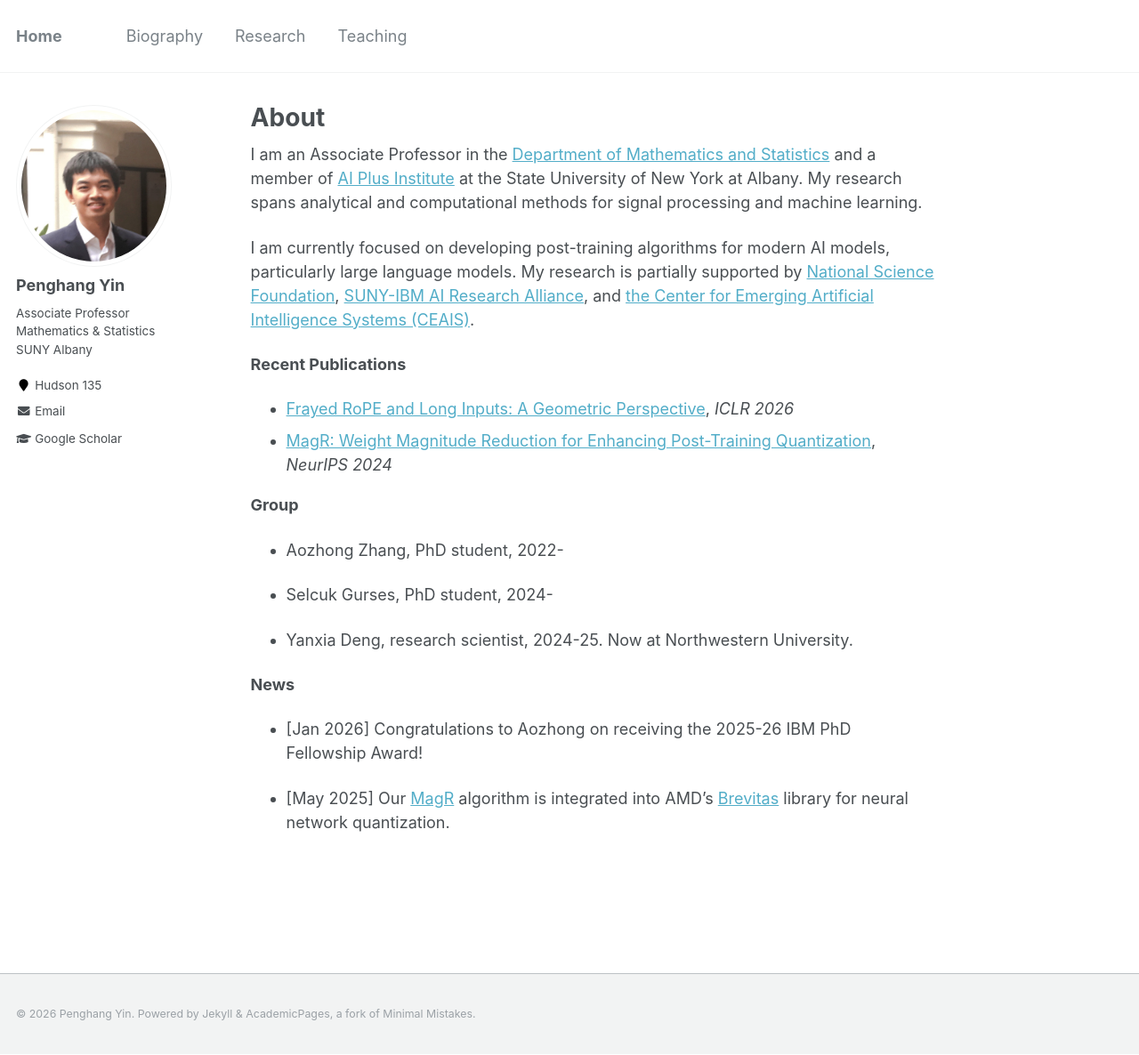
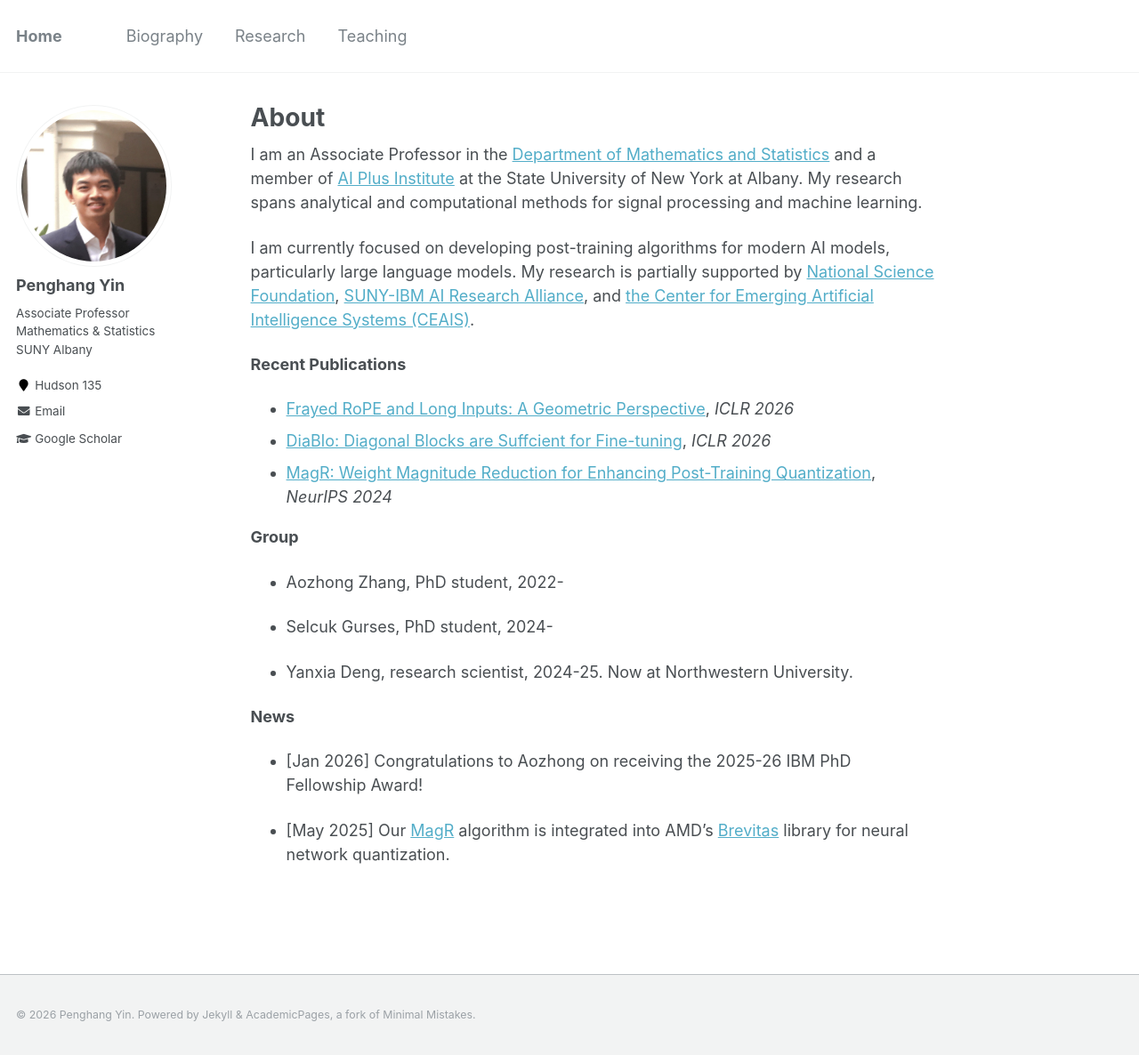
Before and after one commit to yin-penghang/yin-penghang.github.io, a Jekyll site: the page built from _pages/about.md, in a window 1280 px wide and 1186 px high. Shown: the whole window at 89% size. Built offline with Jekyll 4.4.1, drawn with Linux system fonts in a browser that asks for light colours.

Commit message:
Add new publication to about page

```diff
--- a/_pages/about.md
+++ b/_pages/about.md
@@ -15,6 +15,7 @@ I am currently focused on developing post-training algorithms for modern AI mode
 **Recent Publications**
 
 - [Frayed RoPE and Long Inputs: A Geometric Perspective](https://openreview.net/pdf?id=W8ZXfNaqku), *ICLR 2026*
+- [DiaBlo: Diagonal Blocks are Suffcient for Fine-tuning](https://openreview.net/pdf?id=cZaI6GmjBm), *ICLR 2026*
 - [MagR: Weight Magnitude Reduction for Enhancing Post-Training Quantization](https://openreview.net/pdf?id=UARTFgkTqW), *NeurIPS 2024*
 
 **Group**
```
